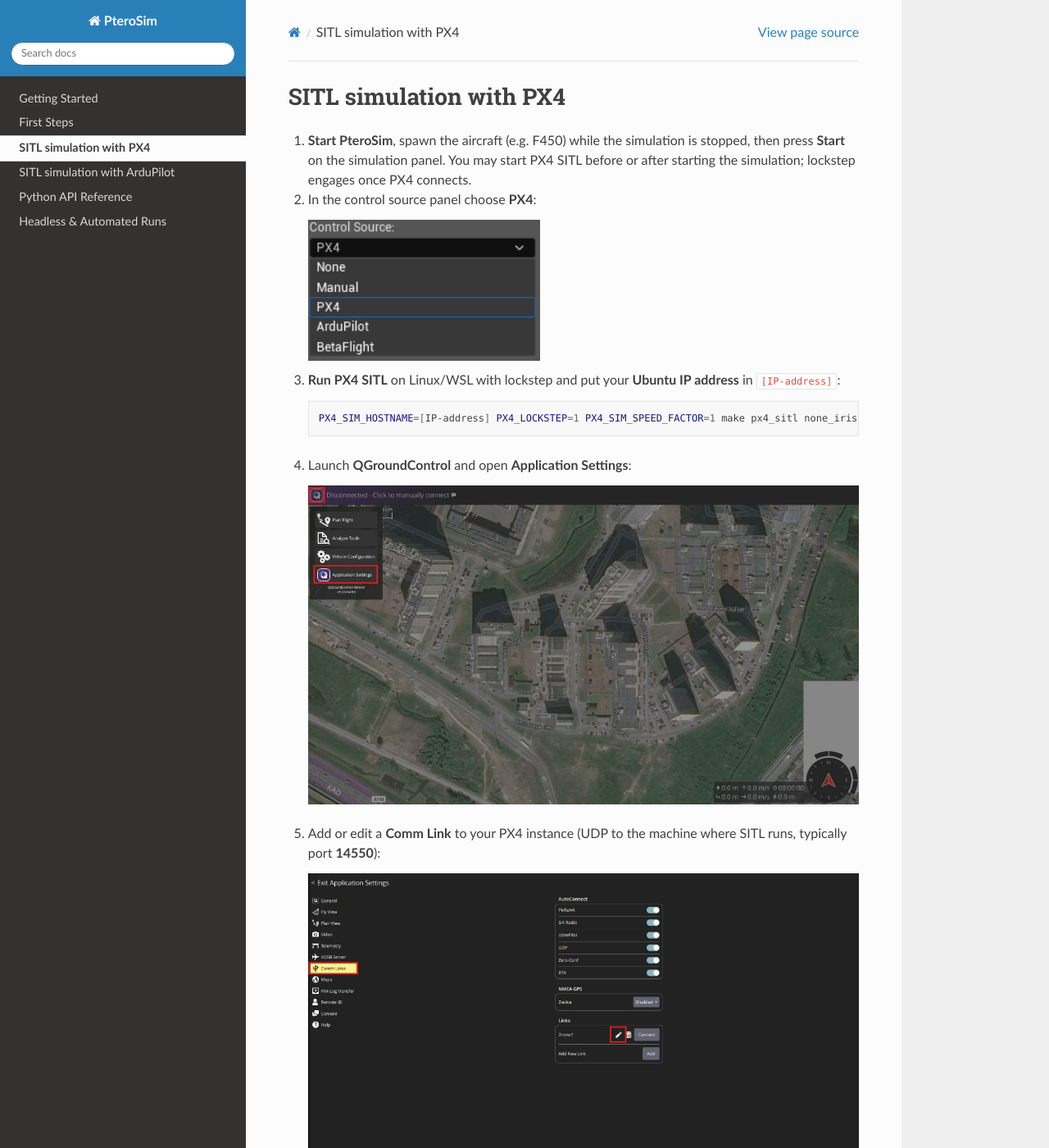
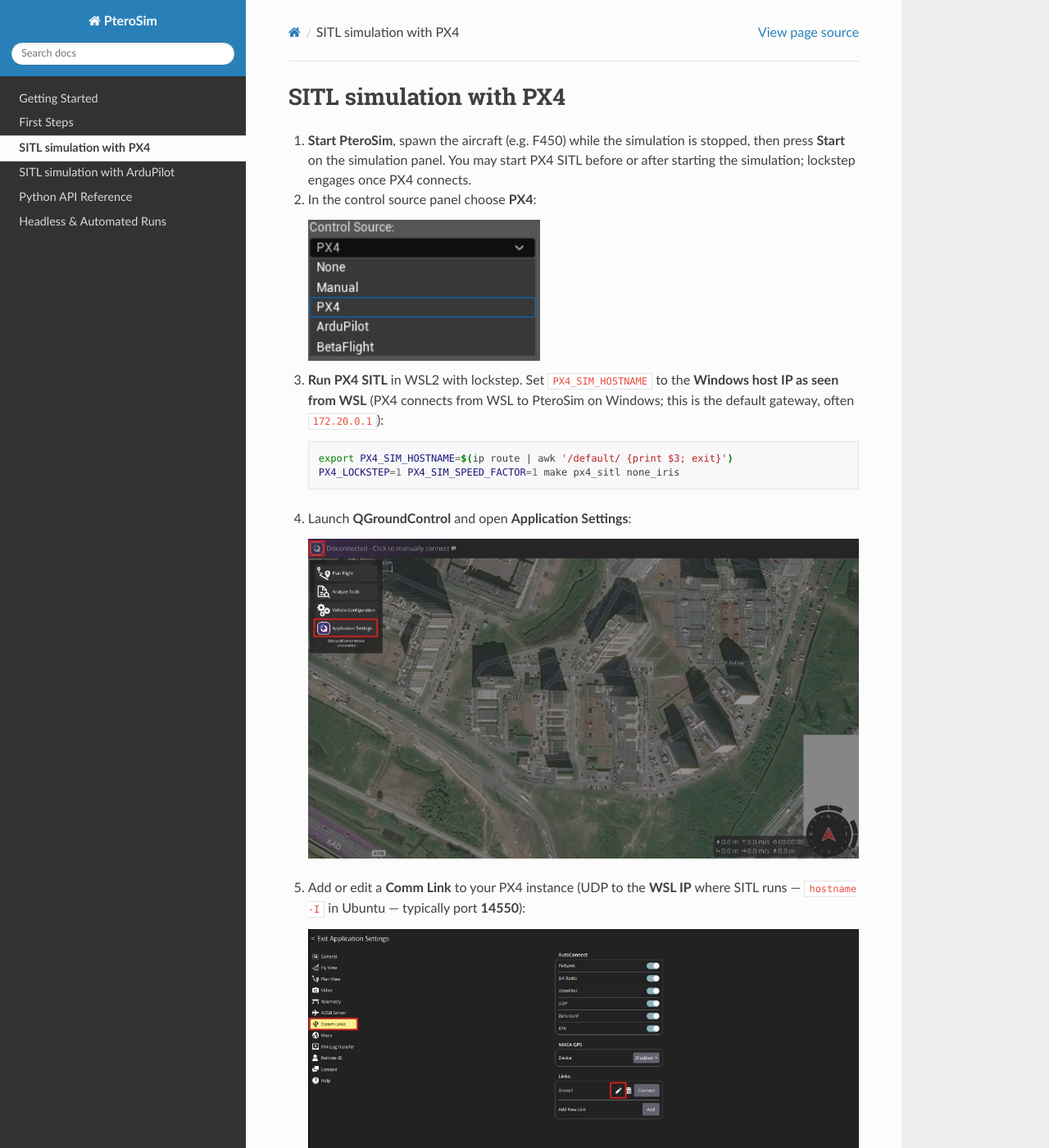
Before and after one commit to AlexanderRex/PteroSimDocs, a Sphinx documentation site: the page built from docs/source/sitl_simulation_px4.rst, in a window 1280 px wide and 1400 px high. Shown: the whole window at 82% size. Built offline with Sphinx 7.4.7 and the Read the Docs theme 3.1.0, drawn with Linux system fonts in a browser that asks for light colours.

Commit message:
docs: clarify PX4_SIM_HOSTNAME is Windows host IP from WSL (#14)
Replace misleading Ubuntu IP wording. PX4 in WSL connects to PteroSim on Windows on TCP 4560; QGC step now names WSL IP explicitly.

```diff
--- a/docs/source/sitl_simulation_px4.rst
+++ b/docs/source/sitl_simulation_px4.rst
@@ -10,11 +10,12 @@
       :alt: Control Source panel with PX4 selected
       :class: no-float-left
 
-3. **Run PX4 SITL** on Linux/WSL with lockstep and put your **Ubuntu IP address** in ``[IP-address]``:
+3. **Run PX4 SITL** in WSL2 with lockstep. Set ``PX4_SIM_HOSTNAME`` to the **Windows host IP as seen from WSL** (PX4 connects from WSL to PteroSim on Windows; this is the default gateway, often ``172.20.0.1``):
 
    .. code-block:: bash
 
-      PX4_SIM_HOSTNAME=[IP-address] PX4_LOCKSTEP=1 PX4_SIM_SPEED_FACTOR=1 make px4_sitl none_iris
+      export PX4_SIM_HOSTNAME=$(ip route | awk '/default/ {print $3; exit}')
+      PX4_LOCKSTEP=1 PX4_SIM_SPEED_FACTOR=1 make px4_sitl none_iris
 
 4. Launch **QGroundControl** and open **Application Settings**:
 
@@ -22,7 +23,7 @@
       :alt: QGroundControl main menu and Application Settings
       :align: left
 
-5. Add or edit a **Comm Link** to your PX4 instance (UDP to the machine where SITL runs, typically port **14550**):
+5. Add or edit a **Comm Link** to your PX4 instance (UDP to the **WSL IP** where SITL runs — ``hostname -I`` in Ubuntu — typically port **14550**):
 
    .. image:: Images/qgc_comm_link.png
       :alt: QGroundControl communication link configuration
```
